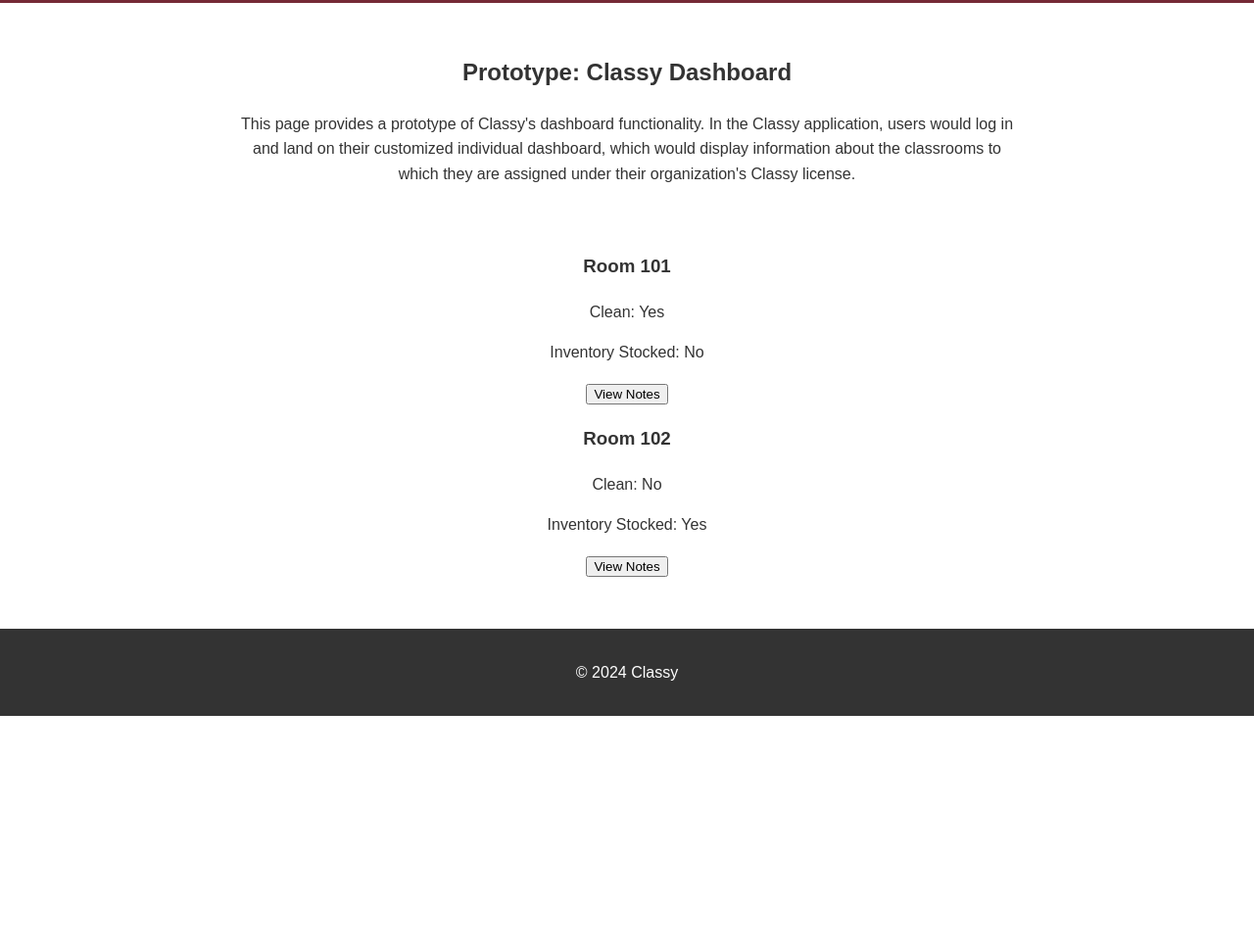
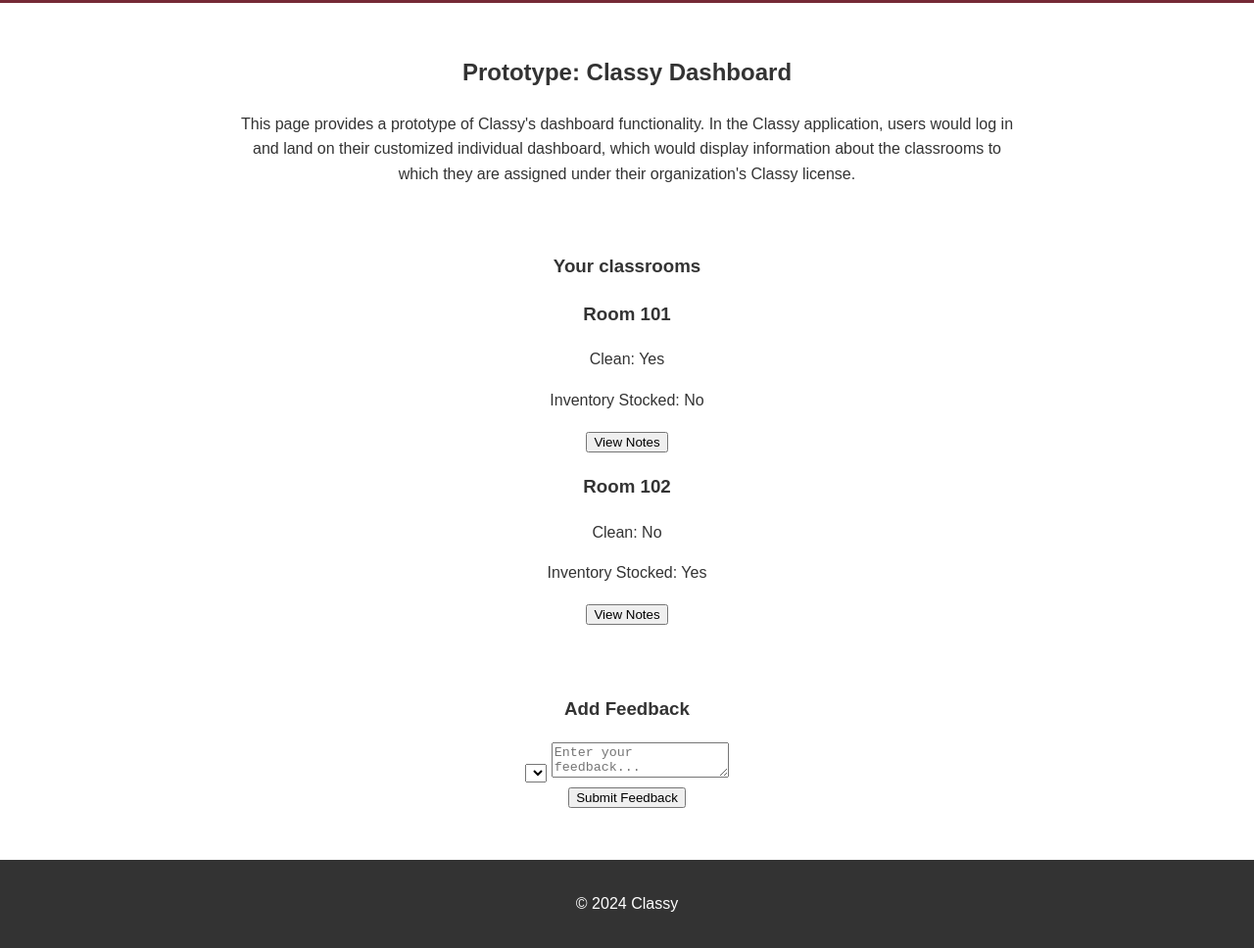
Before and after one commit to StephenBrom54/CS_400_Delicate_Garbage_Assignment1, a plain HTML site: page prototype.html in a window 1280 px wide. Shown: the part 332-1300 px from the top of the page at 98% size. Before the commit the page ends 1063 px from the top, so only its background shows below. Drawn offline with Linux system fonts and the light colour scheme.

Commit message:
1-22-24 - Adam - tweaked prototype for new JS

```diff
--- a/prototype.html
+++ b/prototype.html
@@ -17,7 +17,20 @@
         <p>This page provides a prototype of Classy's dashboard functionality.  In the Classy application, users would log in and land on their customized individual dashboard, which would display information about the classrooms to which they are assigned under their organization's Classy license.  </p>
     </section>
 
+    <h3>Your classrooms</h3>
     <div id="classrooms-container"></div>
+
+    <br>
+    <br>
+
+    <div id="feedback-form">
+        <h3>Add Feedback</h3>
+        <select id="classroom-select">
+            <!-- classroom options show up here-->
+        </select>
+        <textarea id="feedback-text" placeholder="Enter your feedback..."></textarea><br>
+        <button onclick="addFeedback()">Submit Feedback</button>
+    </div>
 
     <br>
     <br>
```
